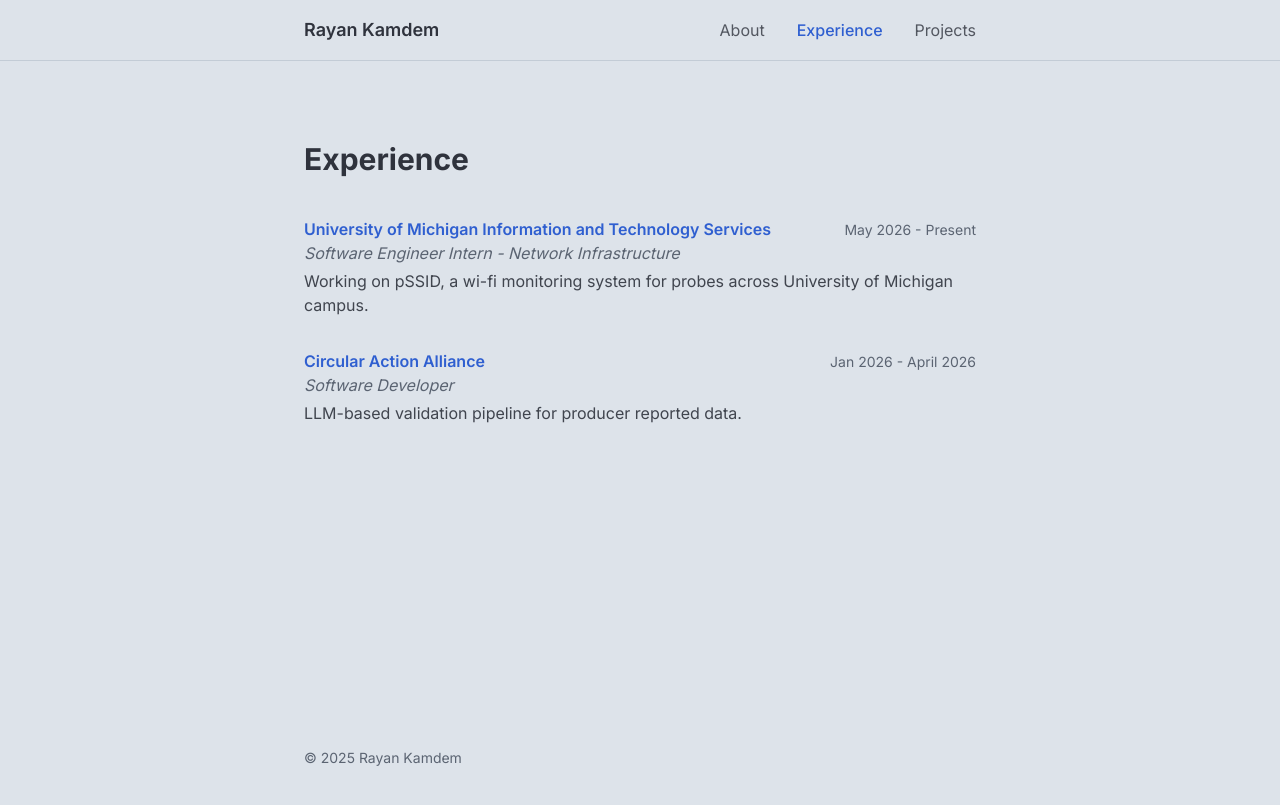
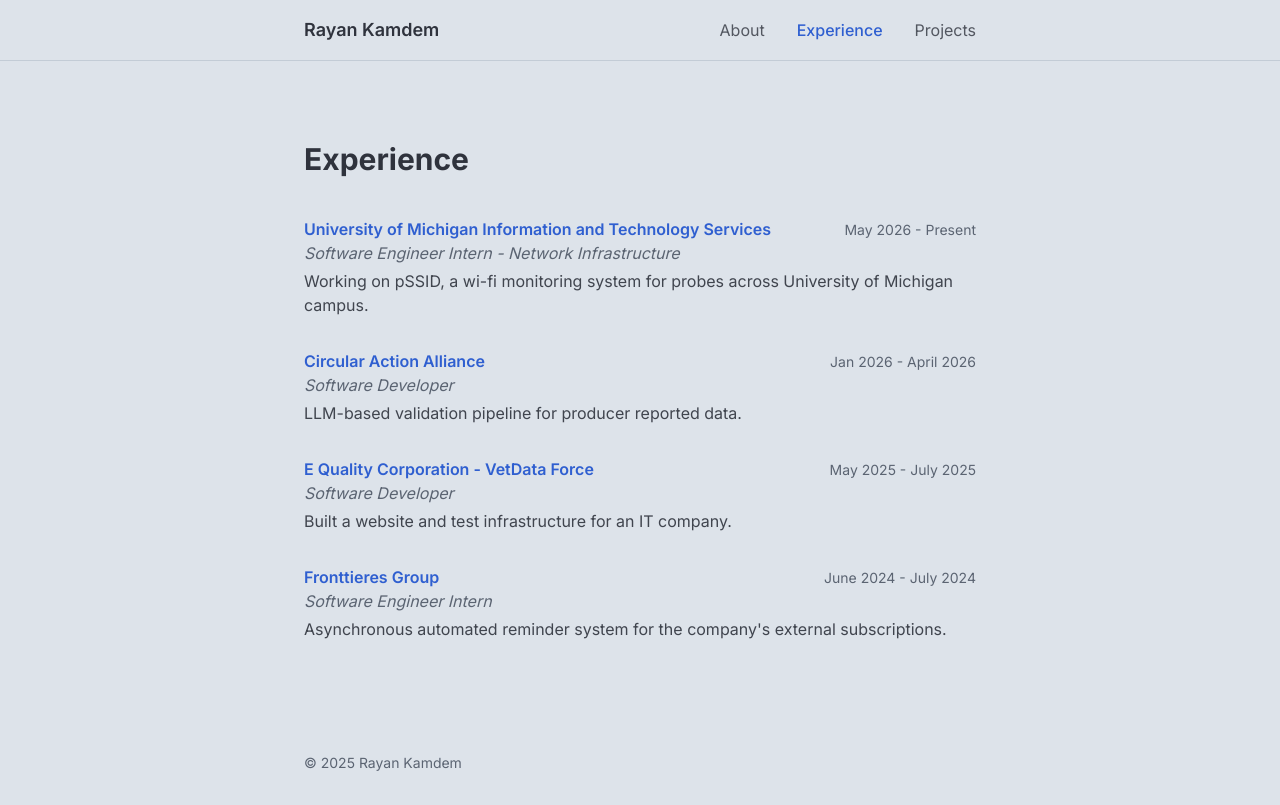
Before and after one commit to rayank906/personal-website, a React (Vite) app: page /experience in a window 1280 px wide. Built offline with nearby package versions, Linux system fonts and the light colour scheme.

Commit message:
added fronttieres and eqc

```diff
--- a/src/data/experience.js
+++ b/src/data/experience.js
@@ -13,4 +13,18 @@ export const experience = [
     period: "Jan 2026 - April 2026",
     description: "LLM-based validation pipeline for producer reported data.",
   },
+  {
+    id: "003",
+    company: "E Quality Corporation - VetData Force",
+    role: "Software Developer",
+    period: "May 2025 - July 2025",
+    description: "Built a website and test infrastructure for an IT company.",
+  },
+  {
+    id: "004",
+    company: "Fronttieres Group",
+    role: "Software Engineer Intern",
+    period: "June 2024 - July 2024",
+    description: "Asynchronous automated reminder system for the company's external subscriptions.",
+  },
 ];
```
